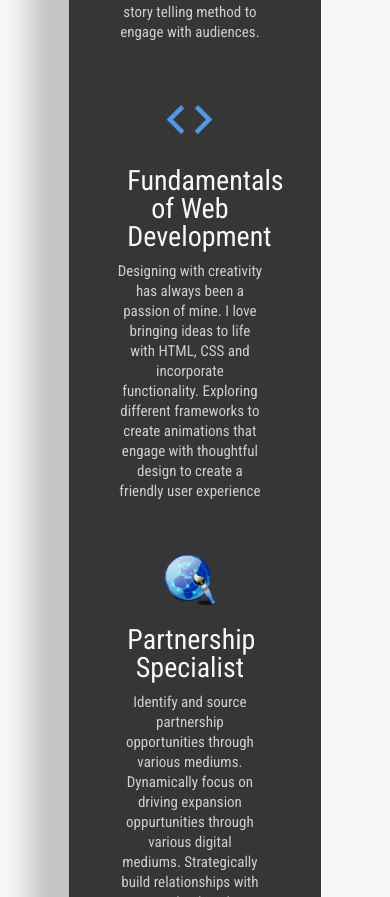
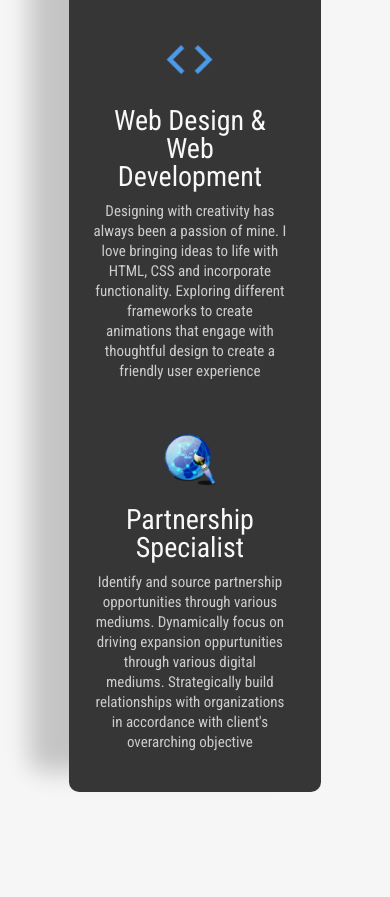
Before and after one commit to DigitalDarryl/digitaldarryl, a plain HTML site: page index.html in a window 390 px wide. Shown: the part 2937-3834 px from the top of the page. Drawn offline with nearby package versions, Linux system fonts and the light colour scheme; some packages are replaced by stand-ins of ours; a script that the page names is missing; a web font is replaced by a local one.

Commit message:
wording and skills width changed for mobile optimization

```diff
--- a/css/style.css
+++ b/css/style.css
@@ -839,7 +839,7 @@ h5 {
 
 .skills .col {
   margin: 5px auto;
-  width: 60%;
+  width: 80%;
   text-align: center;
   padding: 15px 10px;
 }
@@ -947,7 +947,7 @@ h5 {
 footer {
   margin: 20px 20px 20px 20px;
   padding: 50px 20px;
-  height: 20vh;
+  height: 30vh;
   color: #f1f1f1;
   background-color: #0e0e0e;
   border-radius: 10px 10px 0 0;
@@ -1041,6 +1041,8 @@ footer a {
   }
 
 
+
+
   .newLanding {
     overflow-x: hidden;
     height: 85vh;
--- a/index.html
+++ b/index.html
@@ -155,7 +155,7 @@
         </div>
         <div class="col">
           <img src="images/3.png" alt="image2" />
-          <h3>Fundamentals of Web Development</h3>
+          <h3>Web Design &<br> Web Development</h3>
           <p>
             Designing with creativity has always been a passion of mine. I love bringing ideas to life with HTML, CSS and incorporate functionality. Exploring different frameworks to create animations that engage with thoughtful design to create a friendly user experience
           </p>
@@ -264,6 +264,7 @@
       <br>
       <p>Designed & Coded by</p>
       <img src="images/logo/final-logo.png" alt="fullLogo">
+      <br>
     </footer>
 
     <div class="cookie-container">
```
